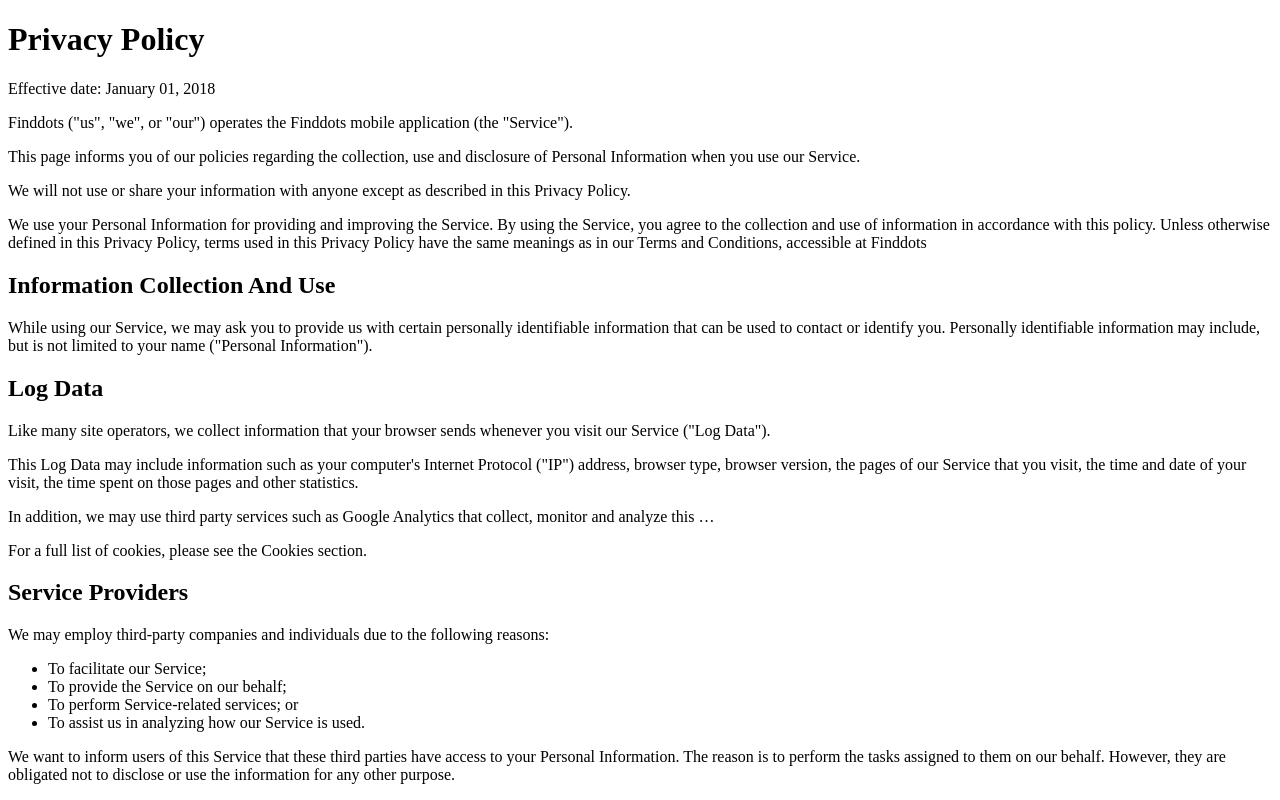
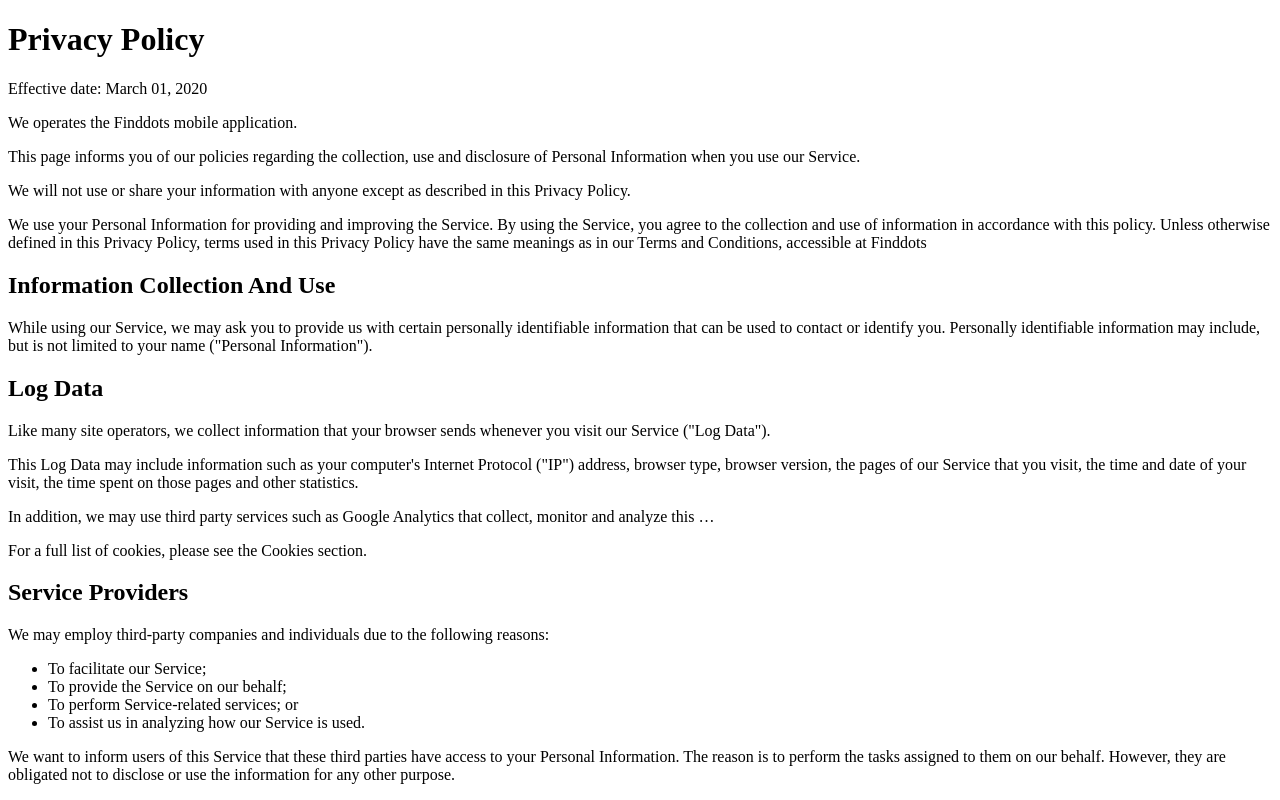
Before and after one commit to sunil-9/CV, a plain HTML site: page finddots/policy.html in a window 1280 px wide. Shown: the top 800 px of the page. Drawn offline with Linux system fonts and the light colour scheme.

Commit message:
policy update

```diff
--- a/finddots/policy.html
+++ b/finddots/policy.html
@@ -6,11 +6,8 @@
   </head>
   <body>
     <h1>Privacy Policy</h1>
-    <p>Effective date: January 01, 2018</p>
-    <p>
-      Finddots ("us", "we", or "our") operates the Finddots mobile application
-      (the "Service").
-    </p>
+    <p>Effective date: March 01, 2020</p>
+    <p>We operates the Finddots mobile application.</p>
     <p>
       This page informs you of our policies regarding the collection, use and
       disclosure of Personal Information when you use our Service.
```
